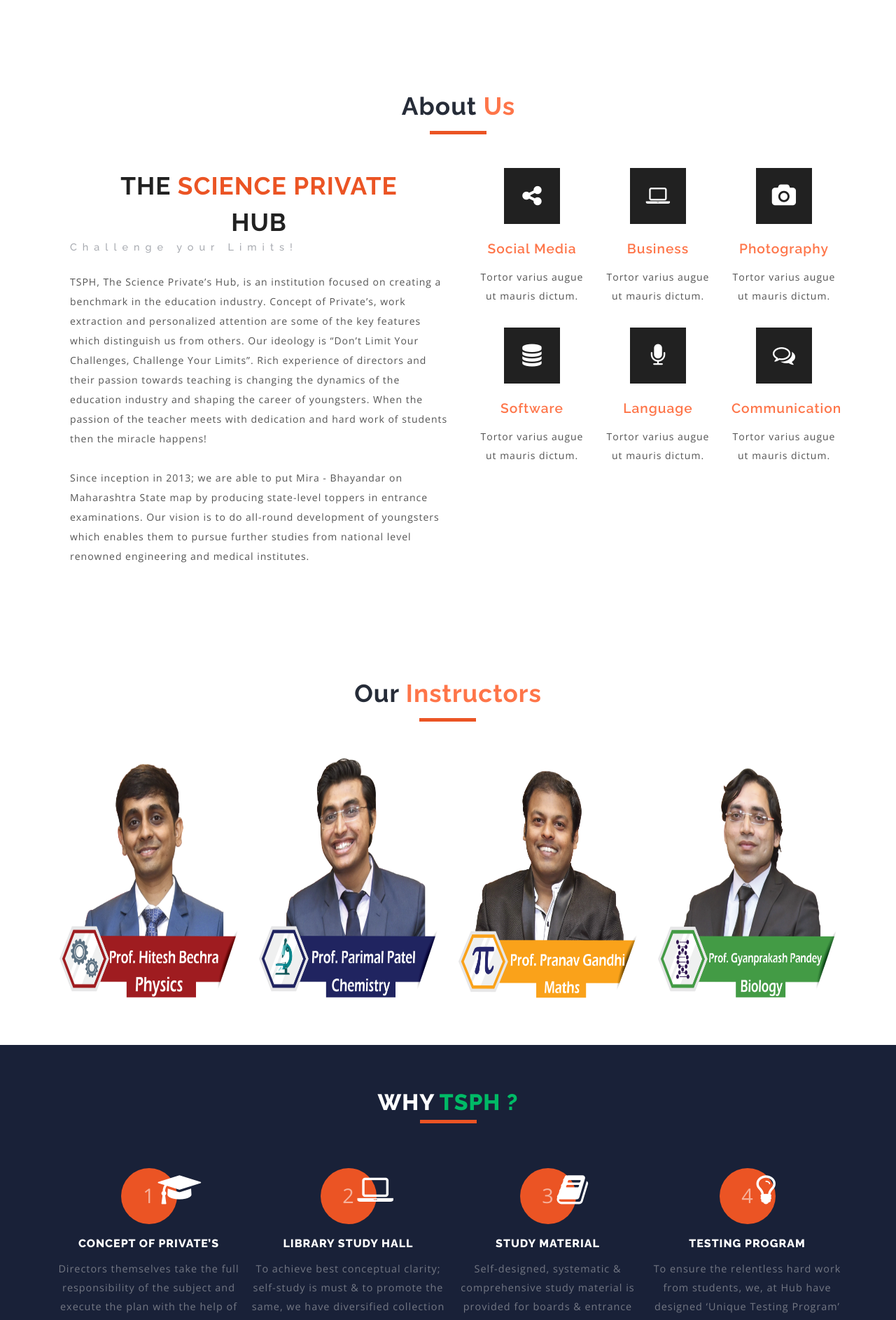
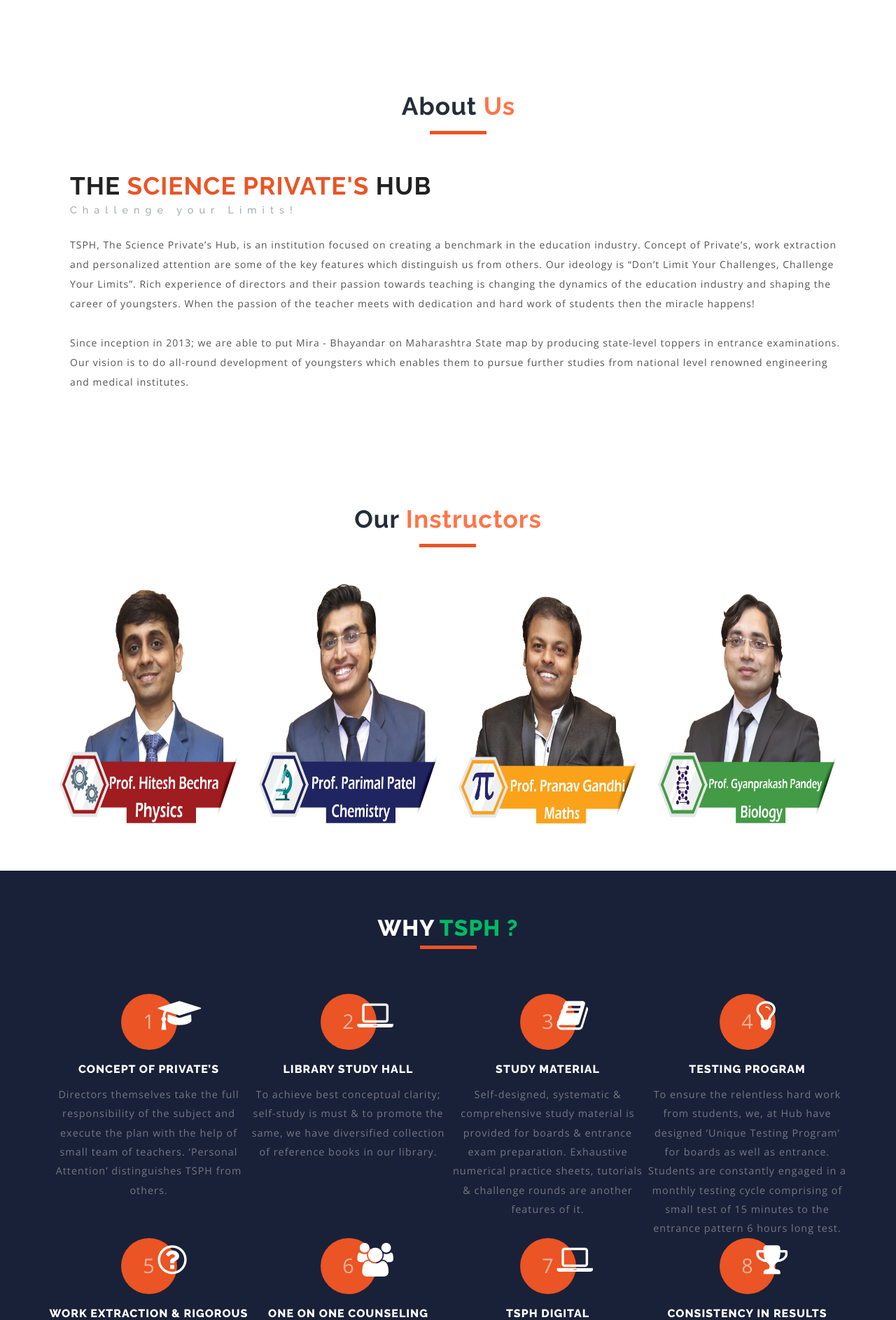
Before and after one commit to sunil007/tsphweb, a PHP site: page / in a window 1280 px wide. Shown: the part 645-2531 px from the top of the page at 70% size. Run offline with PHP 8.4, Linux system fonts and the light colour scheme.

Commit message:
added new css, removed unwanted div

```diff
--- a/css/style.css
+++ b/css/style.css
@@ -3846,3 +3846,11 @@ h3.agileinfo_sign  {
 .nopadding{
 	padding : 0px !important;
 }
+
+.text-left{
+	text-align: left !important;
+}
+
+.nomargin{
+	margin : 0px !important;
+}
--- a/include/topNav.php
+++ b/include/topNav.php
@@ -49,7 +49,7 @@
 				<nav class="menu--iris">
 					<ul class="nav navbar-nav menu__list">
 						<li class="menu__item <?php echo (isset($_SESSION['pageName']) && $_SESSION['pageName'] == 'index')?"menu__item--current": "" ?>"><a href="index.php" class="menu__link">Home</a></li>
-						<li class="menu__item <?php echo (isset($_SESSION['pageName']) && $_SESSION['pageName'] == 'services')?"menu__item--current": "" ?>"><a href="services.php" class="menu__link">Faculty</a></li>
+						<li class="menu__item <?php echo (isset($_SESSION['pageName']) && $_SESSION['pageName'] == 'faculty')?"menu__item--current": "" ?>"><a href="faculty.php" class="menu__link">Faculty</a></li>
 						<li class="menu__item <?php echo (isset($_SESSION['pageName']) && $_SESSION['pageName'] == 'gallery')?"menu__item--current": "" ?>"><a href="gallery.php" class="menu__link">Courses</a></li>
 						<li class="menu__item <?php echo (isset($_SESSION['pageName']) && $_SESSION['pageName'] == 'services')?"menu__item--current": "" ?>"><a href="#" class="menu__link">Results</a></li>
 						<li class="menu__item <?php echo (isset($_SESSION['pageName']) && $_SESSION['pageName'] == 'services')?"menu__item--current": "" ?>"><a href="mail.php" class="menu__link">Gallery</a></li>
--- a/index.php
+++ b/index.php
@@ -20,7 +20,7 @@
 
 							<div class="container">
 								<div class="agileits-banner-info">
-								 <span>Education.</span>
+								 <span>Education</span>
 									<h3>For the Creatives</h3>
 									 <p>You can learn anything</p>
 
@@ -147,55 +147,12 @@
 <!-- banner-bottom -->
 	<div class="banner-bottom">
 		<div class="container">
-		<!--Mastering 4 images>
-			<h3><span class="fixed_w3"> About</span> us</h3>
-			<div class="agileits_banner_bottom_grids">
-				<div class="col-md-3 agileits_banner_bottom_grid">
-					<div class="hovereffect w3ls_banner_bottom_grid">
-						<img src="images/1.jpg" alt=" " class="img-responsive" />
-						<div class="overlay">
-						   <h4>Mastering</h4>
-						   <p>Education</p>
-						</div>
-					</div>
-				</div>
-				<div class="col-md-3 agileits_banner_bottom_grid">
-					<div class="hovereffect w3ls_banner_bottom_grid">
-						<img src="images/2.jpg" alt=" " class="img-responsive" />
-						<div class="overlay">
-						   <h4>Mastering</h4>
-						     <p>Education</p>
-						</div>
-					</div>
-				</div>
-				<div class="col-md-3 agileits_banner_bottom_grid">
-					<div class="hovereffect w3ls_banner_bottom_grid">
-						<img src="images/3.jpg" alt=" " class="img-responsive" />
-						<div class="overlay">
-						   <h4>Mastering</h4>
-						    <p>Education</p>
-						</div>
-					</div>
-				</div>
-				<div class="col-md-3 agileits_banner_bottom_grid">
-					<div class="hovereffect w3ls_banner_bottom_grid">
-						<img src="images/4.jpg" alt=" " class="img-responsive" />
-						<div class="overlay">
-						   <h4>Mastering</h4>
-						    <p>Education</p>
-						</div>
-					</div>
-				</div>
-				<div class="clearfix"> </div>
-			</div>
-			<Mastering 4 images-->
-			<!-- services -->
 	<div class="services two">
 		<div class="container">
 			<h3 class="w3l_header w3_agileits_header">About <span>Us</span></h3>
 			<div class="wthree_services_grids">
-				<div class="col-md-6 wthree_services_grid_left">
-					<h3>THE <span>SCIENCE PRIVATE</span> HUB</h3>
+				<div class="col-md-12 wthree_services_grid_left">
+					<h3 class="text-left nomargin">THE <span>SCIENCE PRIVATE'S</span> HUB</h3>
 					<h4>Challenge your Limits!</h4>
 					<p> TSPH, The Science Private’s Hub, is an institution focused on creating a benchmark in the education industry.
 						Concept of Private’s, work extraction and personalized attention are some of the key features which distinguish us from others.
@@ -207,51 +164,6 @@
 						Our vision is to do all-round development of youngsters which enables them to pursue further studies from national level renowned engineering and medical institutes.
 					</p>
 
-				</div>
-				<div class="col-md-6 wthree_services_grid_right">
-					<div class="col-md-4 agileits_w3layouts_service_grid">
-						<div class="agile_service_grd">
-							<i class="fa fa-share-alt" aria-hidden="true"></i>
-						</div>
-						<h4>Social Media</h4>
-						<p>Tortor varius augue ut mauris dictum.</p>
-					</div>
-					<div class="col-md-4 agileits_w3layouts_service_grid">
-						<div class="agile_service_grd">
-						<i class="fa fa-laptop" aria-hidden="true"></i>
-						</div>
-						<h4>Business</h4>
-						<p>Tortor varius augue ut mauris dictum.</p>
-					</div>
-					<div class="col-md-4 agileits_w3layouts_service_grid">
-						<div class="agile_service_grd">
-						<i class="fa fa-camera" aria-hidden="true"></i>
-						</div>
-						<h4>Photography</h4>
-						<p>Tortor varius augue ut mauris dictum.</p>
-					</div>
-					<div class="col-md-4 agileits_w3layouts_service_grid">
-						<div class="agile_service_grd">
-							<i class="fa fa-database" aria-hidden="true"></i>
-						</div>
-						<h4>Software</h4>
-						<p>Tortor varius augue ut mauris dictum.</p>
-					</div>
-					<div class="col-md-4 agileits_w3layouts_service_grid">
-						<div class="agile_service_grd">
-					<i class="fa fa-microphone" aria-hidden="true"></i>
-						</div>
-						<h4>Language</h4>
-						<p>Tortor varius augue ut mauris dictum.</p>
-					</div>
-					<div class="col-md-4 agileits_w3layouts_service_grid">
-						<div class="agile_service_grd">
-						<i class="fa fa-comments-o" aria-hidden="true"></i>
-						</div>
-						<h4>Communication</h4>
-						<p>Tortor varius augue ut mauris dictum.</p>
-					</div>
-					<div class="clearfix"> </div>
 				</div>
 				<div class="clearfix"> </div>
 			</div>
@@ -418,51 +330,7 @@
 		<div class="container">
 
 		<h3 class="w3l_header w3_agileits_header"> Latest <span>  News & Announcements</span></h3>
-		<!-- extra images>
-			<div class="agile_inner_w3ls-grids">
 
-				<div class="col-sm-6 w3-agile-post-grids">
-					<div class="w3-agile-post-img w3-agile-post-img1">
-						<a href="#" data-toggle="modal" data-target="#myModal">
-							<ul>
-								<li><i class="fa fa-comments" aria-hidden="true"></i> 05</li>
-								<li><i class="fa fa-heart" aria-hidden="true"></i> 874</li>
-								<li><i class="fa fa-share" aria-hidden="true"></i> Share</li>
-							</ul>
-						</a>
-					</div>
-					<div class="w3-agile-post-info">
-						<h4><a href="#" data-toggle="modal" data-target="#myModal">Quisque a rhoncus</a></h4>
-						<ul>
-							<li>By <a href="#">Admin</a></li>
-							<li>Jan 28th,2017</li>
-						</ul>
-						<p>Suspendisse in nisl at ipsum molestie dignissim. Pellentesque est nisi, blandit eget aliquam sed, consequat nec risus.</p>
-					</div>
-				</div>
-				<div class="col-sm-6 w3-agile-post-grids">
-					<div class="w3-agile-post-img w3-agile-post-img2">
-						<a href="#" data-toggle="modal" data-target="#myModal">
-							<ul>
-								<li><i class="fa fa-comments" aria-hidden="true"></i> 21</li>
-								<li><i class="fa fa-heart" aria-hidden="true"></i> 287</li>
-								<li><i class="fa fa-share" aria-hidden="true"></i> Share</li>
-							</ul>
-						</a>
-					</div>
-					<div class="w3-agile-post-info">
-						<h4><a href="#" data-toggle="modal" data-target="#myModal">Quisque a rhoncus</a></h4>
-						<ul>
-							<li>By <a href="#">Admin</a></li>
-							<li>Feb 24th,2017</li>
-						</ul>
-						<p>Suspendisse in nisl at ipsum molestie dignissim. Pellentesque est nisi, blandit eget aliquam sed, consequat nec risus.</p>
-					</div>
-				</div>
-				<div class="clearfix"> </div>
-			</div>
-		</div>
-		<extra images-->
 		<div class="grid_3 grid_5 agile">
 				<!--comment><h3>Wells</h3><comment-->
 				<div class="well" style="border-color:#c71414;">
@@ -478,6 +346,7 @@
 					<a href="https://mhtcet2020.mahaonline.gov.in/" style="color:#2076bd; font-weight:bold;">MHCET 2020 Objections Application</a>
 				</div>
 			</div>
+		</div>
 	</div>
 	<!-- //blog -->
 <!-- stats -->
@@ -511,10 +380,7 @@
 <!-- //stats -->
 <!-- testimonials -->
 	<div class="testimonials">
-		<div class="col-md-6 w3layouts_event_left">
-			<img src="images/test.jpg" alt=" " class="img-responsive" />
-		</div>
-		<div class="col-md-6 w3layouts_event_right">
+		<div class="col-md- w3layouts_event_right">
 			<h3>what people says</h3>
 			<section class="slider">
 				<div class="flexslider">
```
